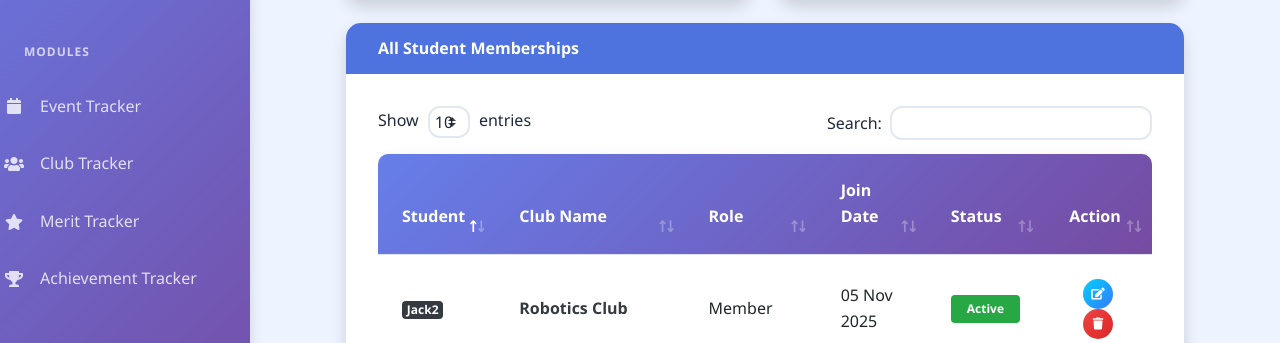
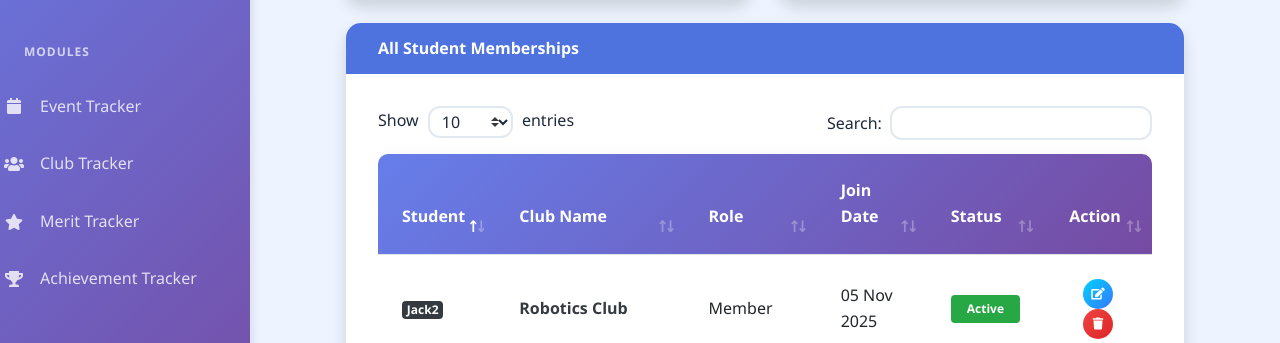
Before and after one commit to User-DefaulT001/Student-Co-curricular-Management-System, a PHP site: page /modules/club/club_tracker.php in a window 1280 px wide. Shown: the part 288-631 px from the top of the page. Run offline with PHP 8.4, Linux system fonts and the light colour scheme; a user stored in the database is signed in; data comes from the database, SQL or seed files in the repository; some libraries are stand-ins or nearby versions.

Commit message:
Update club_tracker.php

```diff
--- a/modules/club/club_tracker.php
+++ b/modules/club/club_tracker.php
@@ -85,10 +85,19 @@ $active_clubs = mysqli_fetch_assoc($active_query)['count'];
     <link href="../../assets/style.css" rel="stylesheet">
     <style>
         .card-header-main { background: #4e73df !important; color: white; }
-        .stats-icon { font-size: 2.5rem; opacity: 0.3; }
-        .btn-circle { width: 30px; height: 30px; padding: 6px 0px; border-radius: 15px; text-align: center; font-size: 12px; line-height: 1.42857; }        .dataTables_length select { margin: 0 5px; height: auto !important; padding: 2px 5px !important; display: inline-block !important; }
-        .dataTables_length select { margin: 0 5px; height: auto !important; padding: 2px 5px !important; display: inline-block !important; }
-        .dataTables_length { display: flex; align-items: center; }
+    .stats-icon { font-size: 2.5rem; opacity: 0.3; }
+    .btn-circle { width: 30px; height: 30px; padding: 6px 0px; border-radius: 15px; text-align: center; font-size: 12px; line-height: 1.42857; }
+
+    .dataTables_length select {
+        margin: 0 5px;
+        height: auto !important;
+        padding: 2px 25px 2px 8px !important;
+        display: inline-block !important;
+        min-width: 60px !important;
+        appearance: auto !important;
+    }
+
+    .dataTables_length { display: flex; align-items: center; }
     </style>
 </head>
 <body id="page-top">
```
